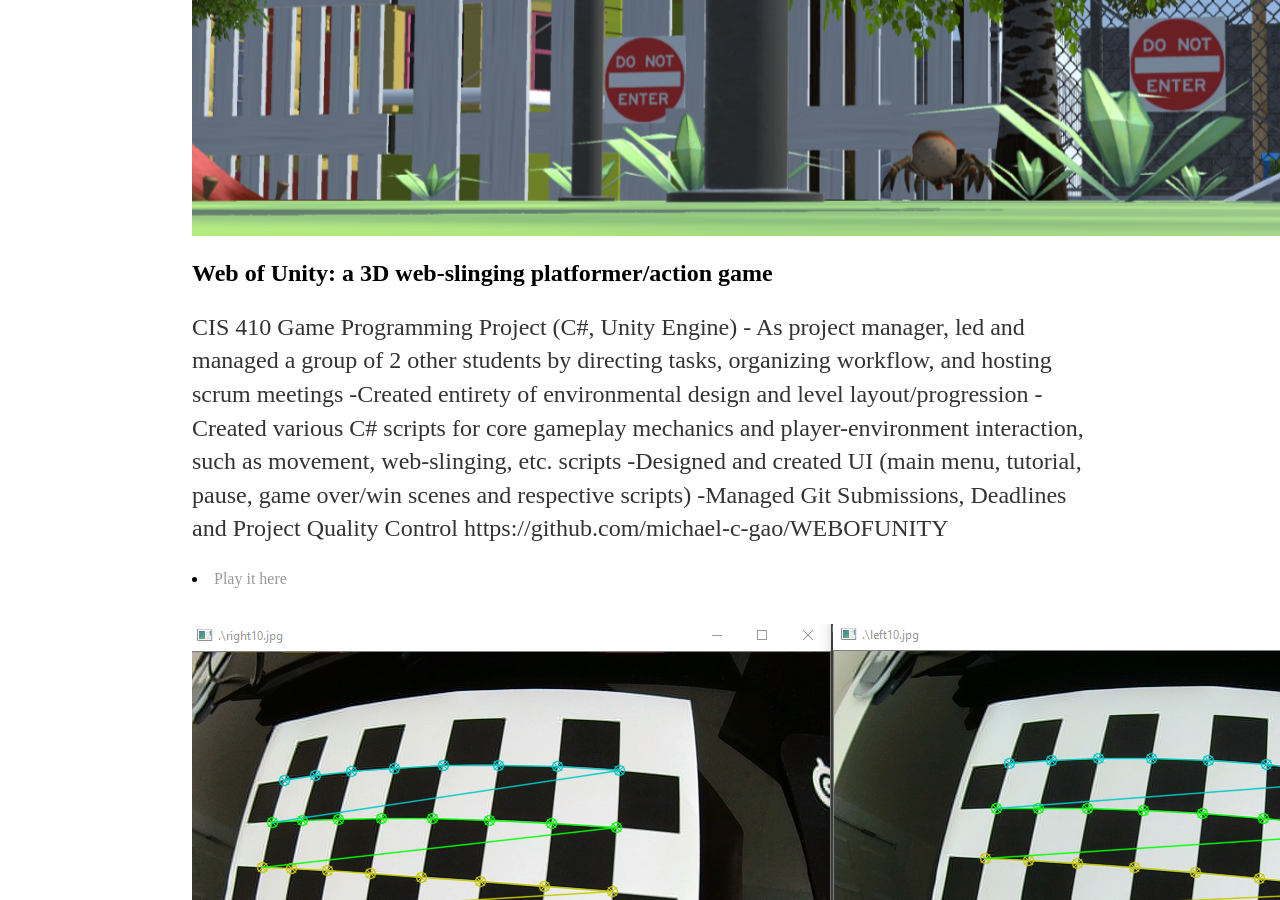
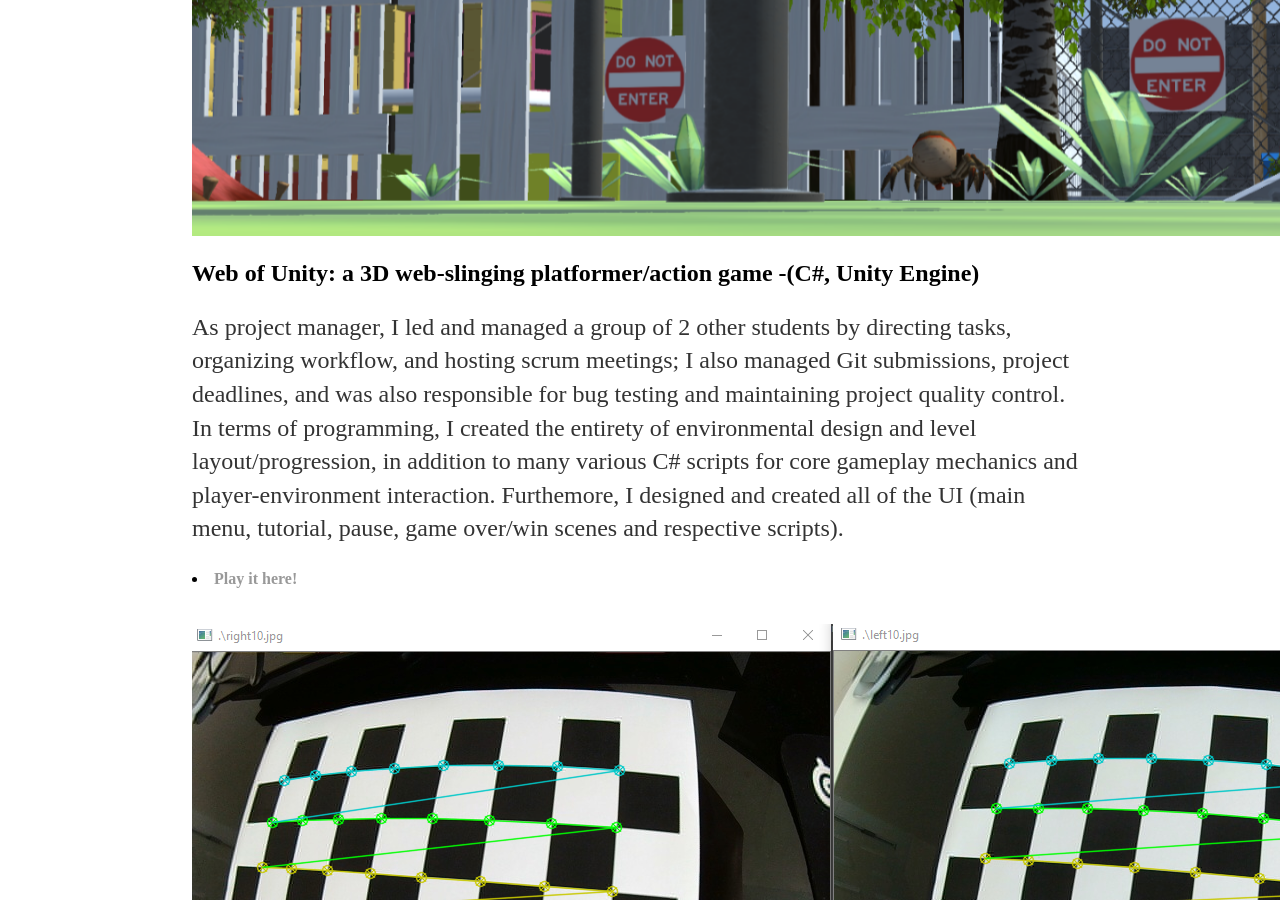
Before and after one commit to michael-c-gao/WebsiteOfMichael, a Jekyll site: the page built from projects/index.html, in a window 1280 px wide and 900 px high, scrolled down 533 px. Built offline with Jekyll 4.4.1, drawn with Linux system fonts in a browser that asks for light colours.

Commit message:
Update index.html

```diff
--- a/projects/index.html
+++ b/projects/index.html
@@ -10,17 +10,15 @@ title: My Projects
 
 			<img src="spider.png" alt="WebofUnity">
 			<br>
-			<h2>Web of Unity: a 3D web-slinging platformer/action game</h2>
+			<h2>Web of Unity: a 3D web-slinging platformer/action game    -(C#, Unity Engine)</h2>
 
-				<p>CIS 410 Game Programming Project (C#, Unity Engine)
-				- As project manager, led and managed a group of 2 other students by directing tasks, organizing workflow, and hosting scrum meetings
-				-Created entirety of environmental design and level layout/progression
-				-Created various C# scripts for core gameplay mechanics and player-environment interaction, such as movement, web-slinging, etc. scripts
-				-Designed and created UI (main menu, tutorial, pause, game over/win scenes and respective scripts)
-				-Managed Git Submissions, Deadlines and Project Quality Control
-
-				https://github.com/michael-c-gao/WEBOFUNITY</p>
-				<li><a href="https://mexhal.itch.io/web-of-unity">Play it here</a></li>
+				<p>
+				As project manager, I led and managed a group of 2 other students by directing tasks, organizing workflow, and hosting scrum meetings; I also
+				managed Git submissions, project deadlines, and was also responsible for bug testing and maintaining project quality control.
+				In terms of programming, I created the entirety of environmental design and level layout/progression, in addition to many
+				various C# scripts for core gameplay mechanics and player-environment interaction. Furthemore, I designed and created all of the UI
+				(main menu, tutorial, pause, game over/win scenes and respective scripts).</p>
+			<li><strong><a href="https://mexhal.itch.io/web-of-unity">Play it here!</a></strong></li>
 
 			<br>
 			<br>
@@ -30,6 +28,6 @@ title: My Projects
 			<p>I calibrated a Fisheye Stereo Camera setup using Python OPENCV to return live rectified video, pictures, and depth maps for depth detection.
 				This was done in conjunction with YOLO V4's Object Detection capability to simultaneously determine the identity of an object and it's
 				relative distance from the camera system, all in real time.</p>
-      <li><a href="https://github.com/michael-c-gao/Stereo-Camera-Calibration">Check out the repository here</a></li>
+      <li><strong><a href="https://github.com/michael-c-gao/Stereo-Camera-Calibration">Check out the repository here</a></strong></li>
 				</ul>
 		</div>
```
